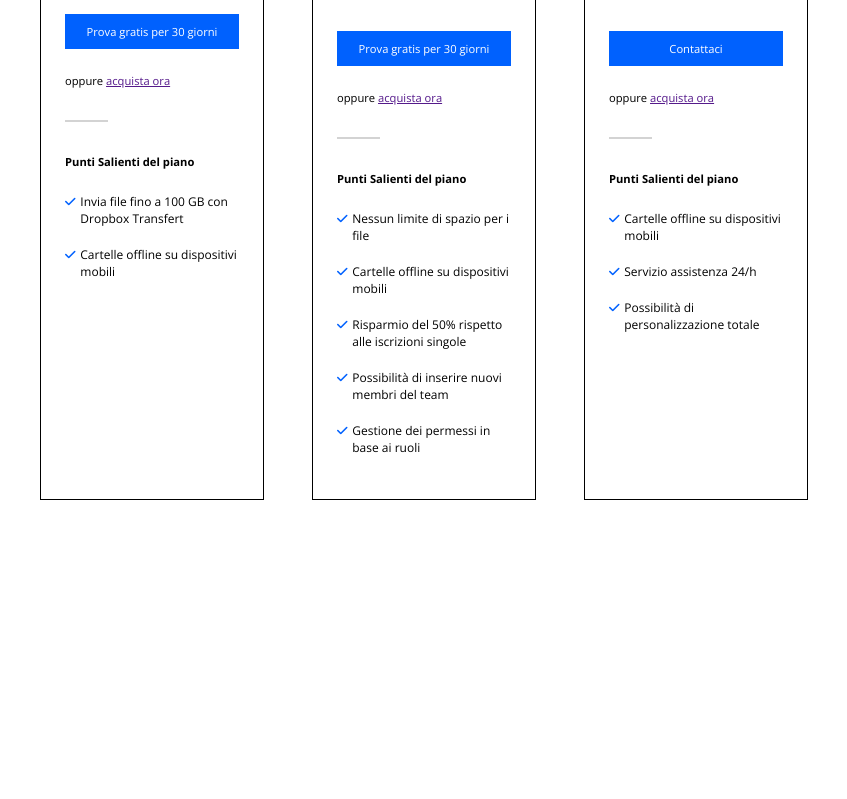
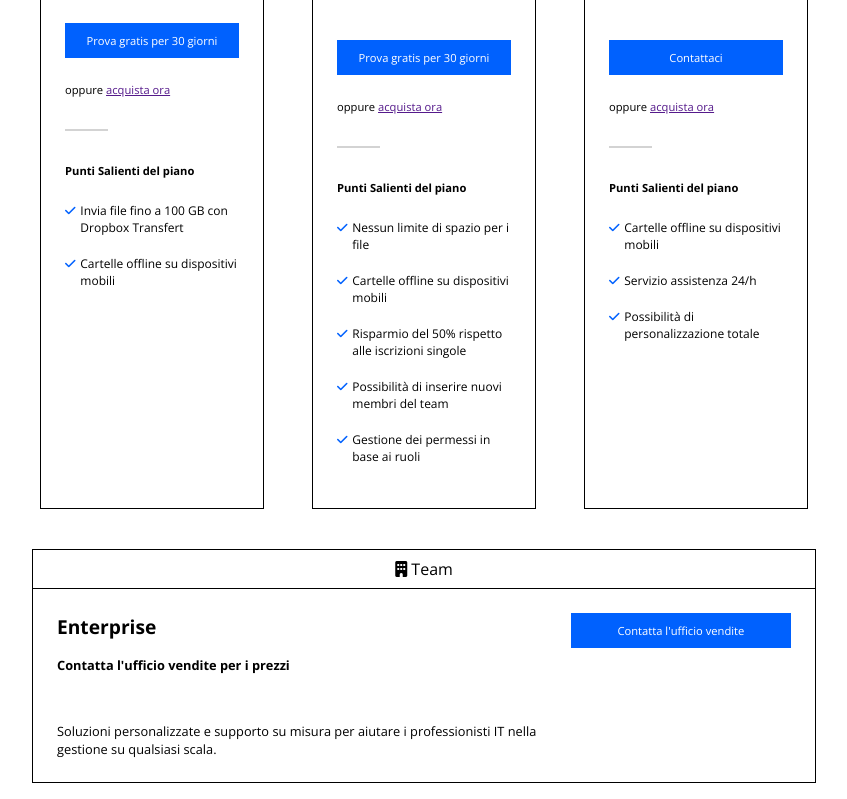
Before and after one commit to briancosentino/htmlcss-dropbox, a plain HTML site: page index.html in a window 1280 px wide. Shown: the part 1747-2546 px from the top of the page, without its empty margins (216-1063 px from the left). Before the commit the page ends 2271 px from the top, so only its background shows below. Drawn offline with nearby package versions, Linux system fonts and the light colour scheme.

Commit message:
add subscription section

```diff
--- a/css/style.css
+++ b/css/style.css
@@ -103,6 +103,7 @@ img{
 {
   width: 100%;
 }
+
 /* end utilities */
 .debug{
 .container-lg{
@@ -238,9 +239,11 @@ hr{
     .active{
         border: 3px solid var(--db-primary);
     }
+
     .row{
         margin-top: 3rem;
         align-items: stretch;
+
         .col-4{
             padding: 1.5rem;
         }
@@ -260,6 +263,10 @@ hr{
     .card-content{
         padding: 1.5rem;
         font-size: .7rem;
+        h3{
+            font-size: 1.2rem;
+
+        }
         .price{
             font-size: .8rem;
             font-weight: bold;
@@ -298,6 +305,25 @@ hr{
             color: var(--db-primary);
         }
     }
+    .left-content{
+        width: 70%;
+        p{
+            margin-top: 3rem;
+            font-size: .8rem;
+        }
+
+    }
+    .right-content{
+        width: 30%;
+        .main-btn{
+            margin: 0;
+        }
+    }
+    .last-card-wrapper{
+        .row{
+            margin-top: 0;
+        }
+    }
 
 }
 /* end main region */
--- a/index.html
+++ b/index.html
@@ -192,7 +192,30 @@
                         </div>
                     </div>
                 </div>
+               <div class="last-card-wrapper">
+                <div class="row" >
+                    <div class="col-12">
+                        <div class="card ">
+                            <span class="category">
+                                <i class="fa-solid fa-building"></i>
+                                Team
+                            </span>
+                            <div class="card-content d-flex">
+                                <div class="left-content">
+                                    <h3>Enterprise</h3>
+                                    <div class="price">Contatta l'ufficio vendite per i prezzi</div>
+                                    <p>Soluzioni personalizzate e supporto su misura per aiutare i professionisti IT nella gestione su qualsiasi scala.</p>
+                                </div>
+                                <div class="right-content">
+                                    <button class="main-btn"><a href="">Contatta l'ufficio vendite</a></button>
+
+                                </div>
+                            </div>
+
+                    </div>
+                </div>
             </div>
+               </div>
 
         </section>
     </main>
```
